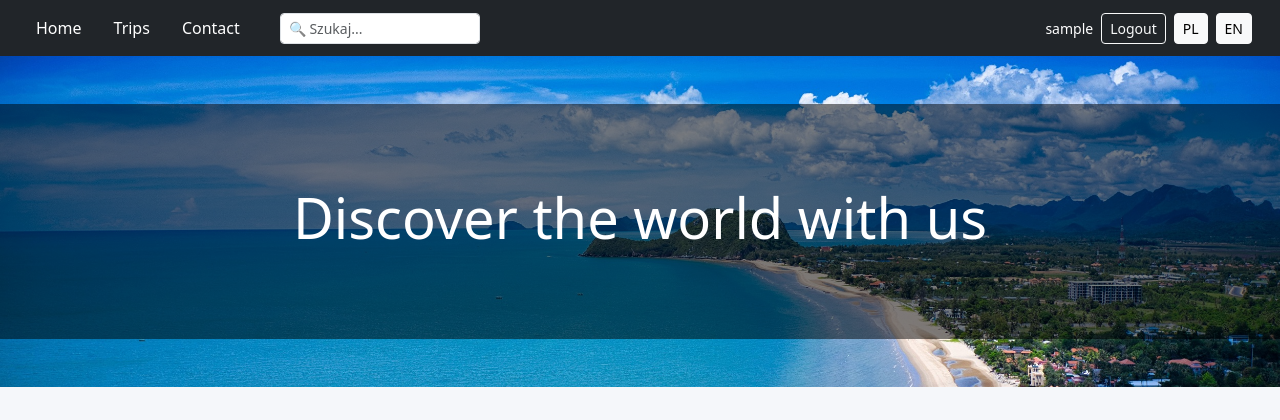
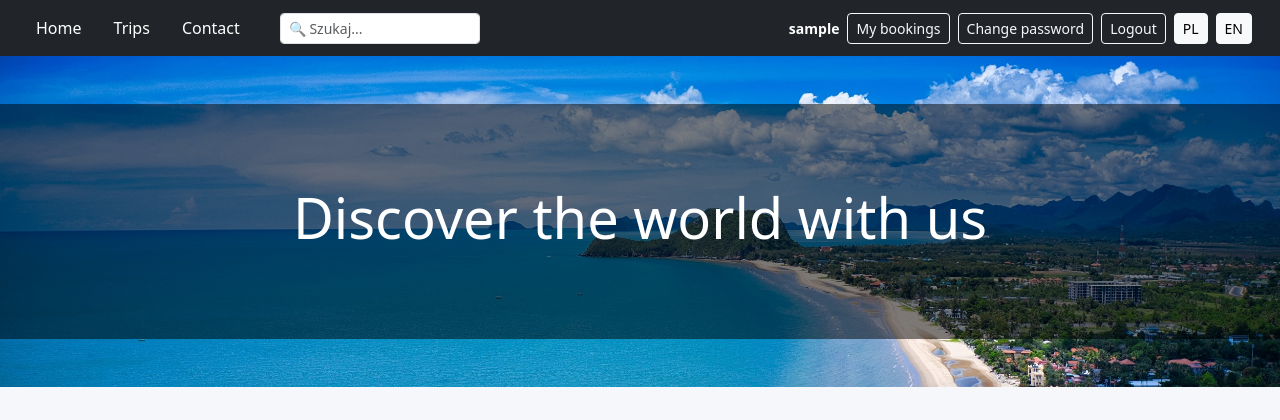
Before and after one commit to piotrgolebiewski07/travel_agency, a Django app: page /trips/my-bookings/ in a window 1280 px wide. Shown: the top 420 px of the page. Run offline with Django 5.2, Linux system fonts and the light colour scheme; the visitor is signed in with stand-in values (Sample User, id 1); data that the repository does not hold is empty.

Commit message:
feat: add user panel with booking managment and localized pricing

```diff
--- a/templates/base.html
+++ b/templates/base.html
@@ -39,17 +39,27 @@
         <div class="d-flex gap-2 align-items-center">
 
             {% if request.user.is_authenticated %}
-                <span class="text-white small">
+                <span class="text-white small fw-bold">
                     {{ request.user.username }}
                 </span>
 
-                <form action="{% url 'logout' %}" method="post">
+                <a href="{% url 'my_bookings' %}" class="btn btn-sm btn-outline-light">
+                    {% t "Moje rezerwacje" "My bookings" %}
+                </a>
+
+                <a href="{% url 'password_change' %}" class="btn btn-sm btn-outline-light">
+                    {% t "Zmień hasło" "Change password" %}
+                </a>
+
+                <form action="{% url 'logout' %}" method="post" class="d-inline">
                     {% csrf_token %}
-                    <button class="btn btn-sm btn-outline-light">Logout</button>
+                    <button class="btn btn-sm btn-outline-light">
+                        {% t "Wyloguj" "Logout" %}
+                    </button>
                 </form>
             {% else %}
                 <a href="{% url 'login' %}" class="btn btn-sm btn-light">
-                    Login
+                    {% t "Zaloguj" "Login" %}
                 </a>
             {% endif %}
 
```
Also changed, not shown: templates/registration/password_change_form.html (added, +20 -0 lines).
